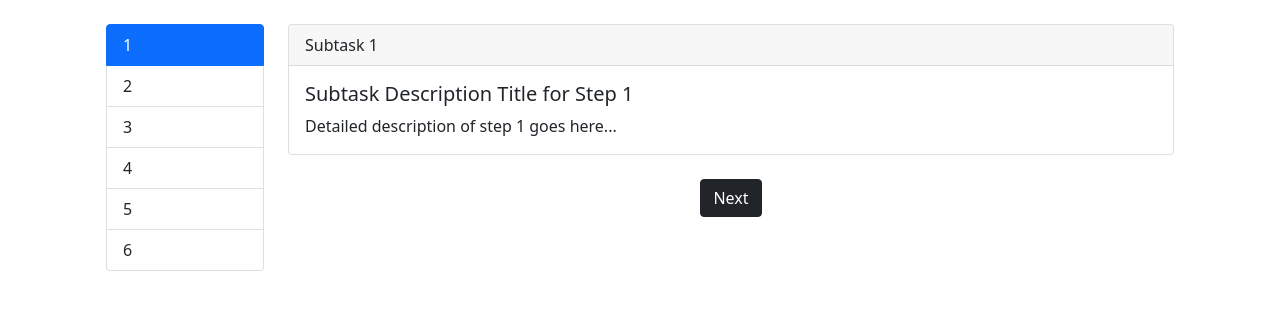
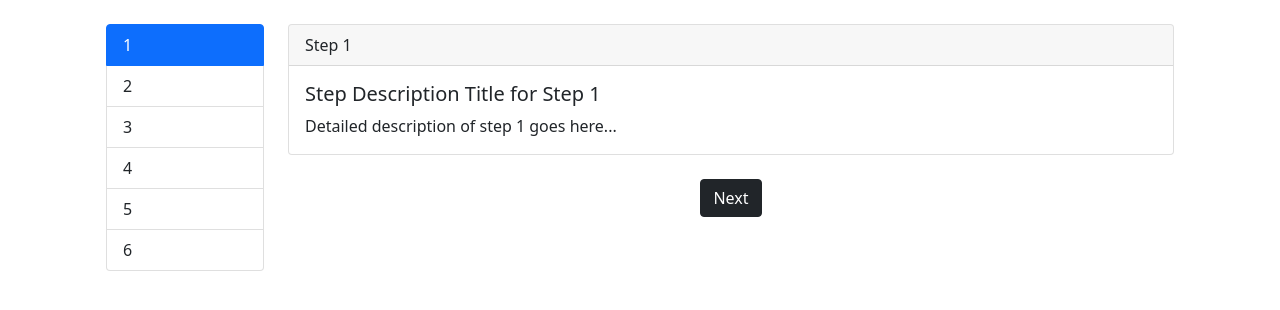
Before and after one commit to atakanerefe/International-Colby-Copy, a Flask app: page /steps in a window 1280 px wide. Shown: the part 112-422 px from the top of the page. Run offline with Flask 3, Linux system fonts and the light colour scheme; some libraries are stand-ins or nearby versions.

Commit message:
Renaming Steps page items
I renamed the Subtask Description and and title in steps page

```diff
--- a/templates/steps.html
+++ b/templates/steps.html
@@ -46,9 +46,9 @@
                 <div class="col-md-10">
                   <!-- card for the subtask content -->
                     <div class="card mb-4">
-                        <div class="card-header">Subtask {{ active_step }}</div>
+                        <div class="card-header">Step {{ active_step }}</div>
                         <div class="card-body">
-                            <h5 class="card-title">Subtask Description Title for Step {{ active_step }}</h5>
+                            <h5 class="card-title">Step Description Title for Step {{ active_step }}</h5>
                             <p class="card-text">Detailed description of step {{ active_step }} goes here...</p>
                         </div>
                     </div>
```
